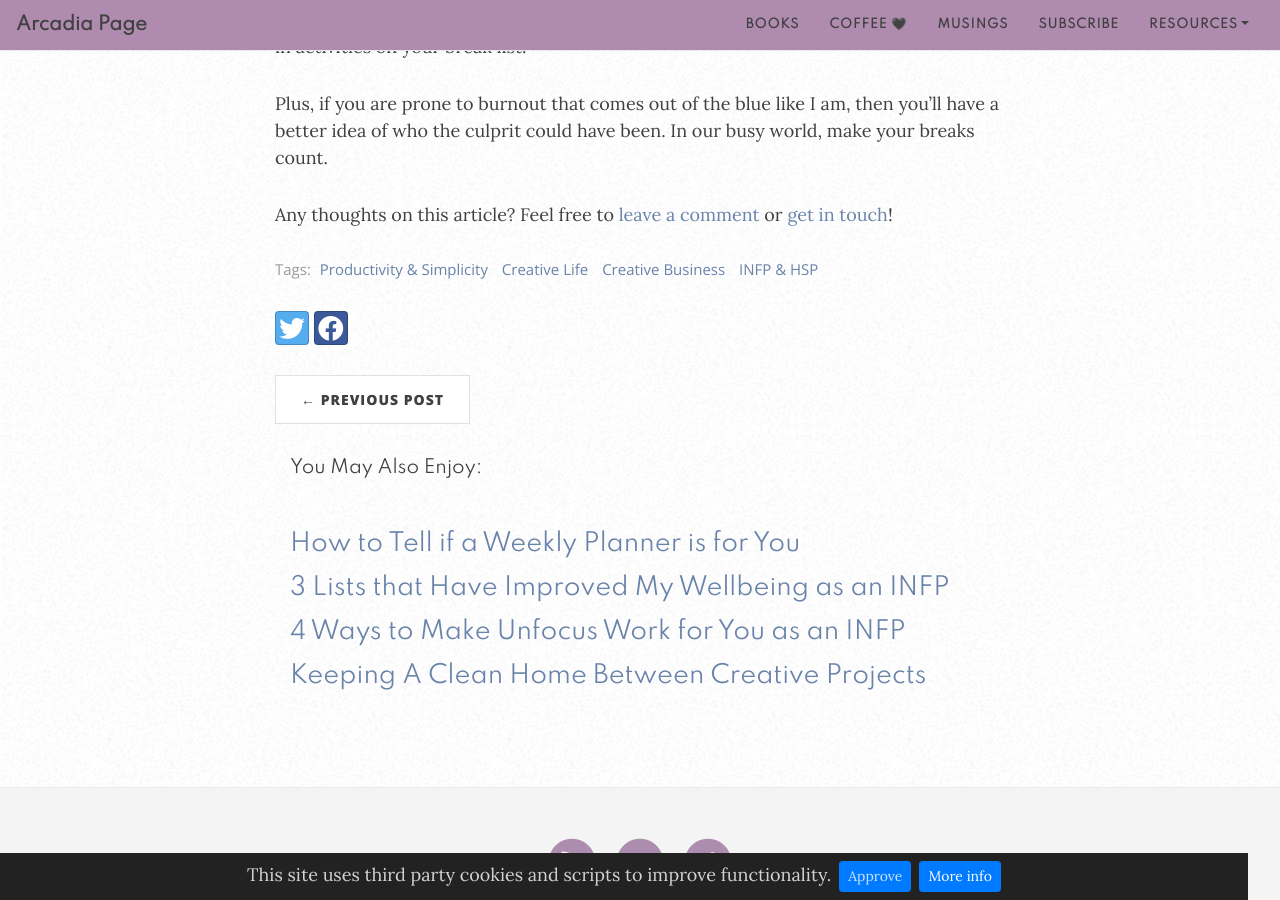
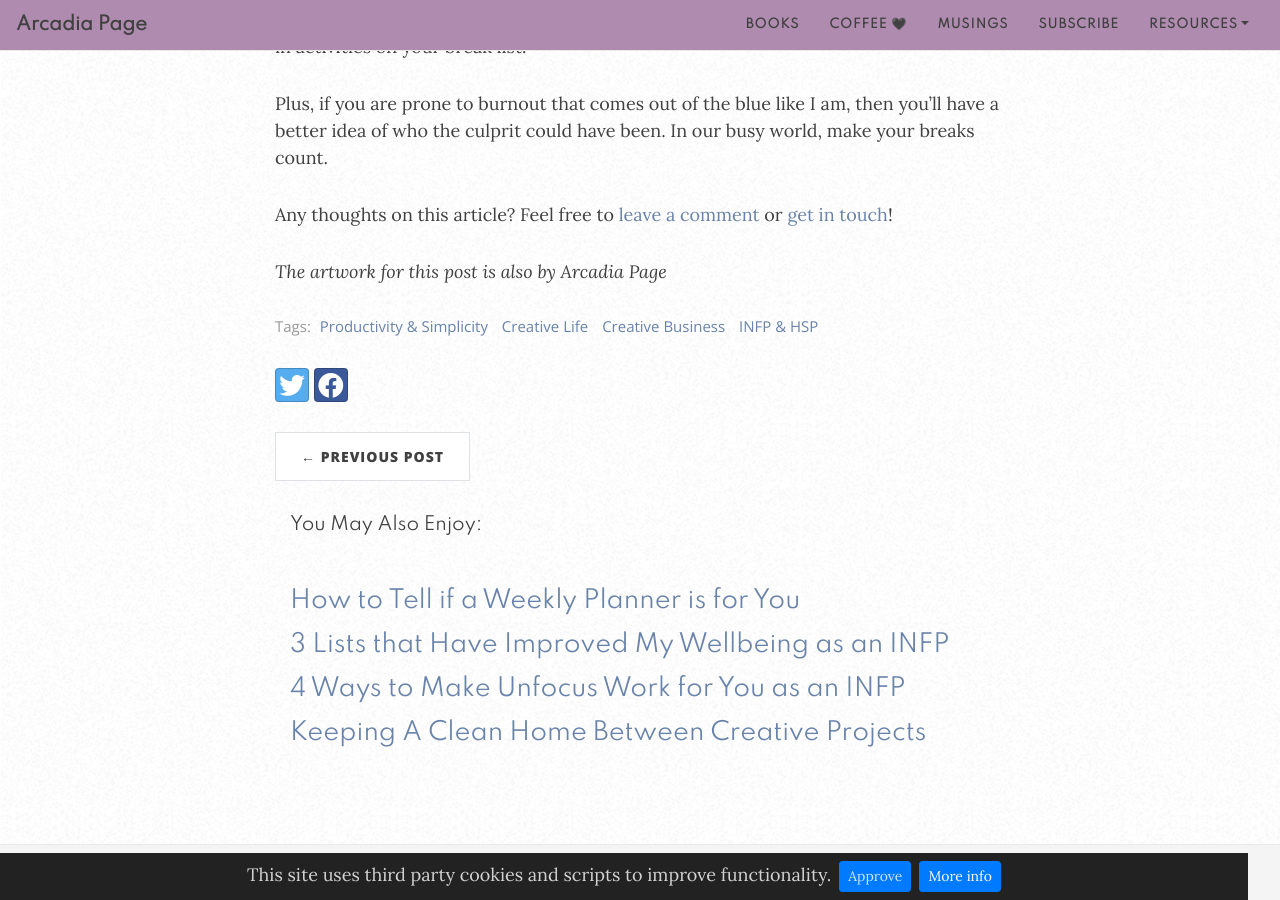
Before and after one commit to arcadiapage/arcadiapage.github.io, a Jekyll site: the page built from _posts/2020-12-29-how-to-use-breaks-to-reduce-infp-stress.md, in a window 1280 px wide and 900 px high, scrolled down 3099 px. Built offline with Jekyll 4.4.1, drawn with Linux system fonts in a browser that asks for light colours; nearby versions of some CDN libraries; comment, search, counter and statistics services are not loaded.

Commit message:
Update from Forestry.io arcadiapage updated _posts/2020-12-29-how-to-use-breaks-to-reduce-infp-stress.md

```diff
--- a/_posts/2020-12-29-how-to-use-breaks-to-reduce-infp-stress.md
+++ b/_posts/2020-12-29-how-to-use-breaks-to-reduce-infp-stress.md
@@ -62,3 +62,7 @@ So what mental and physical activities drain you? What feels like work to you? I
 Plus, if you are prone to burnout that comes out of the blue like I am, then you'll have a better idea of who the culprit could have been. In our busy world, make your breaks count.
 
 Any thoughts on this article? Feel free to [leave a comment](https://www.buymeacoffee.com/arcadiapage/why-breaks-essential-me-infp) or [get in touch](https://arcadiapage.com/talk/)!
+
+_The artwork for this post is also by Arcadia Page_
+
+{: .mx-auto.d-block :}
```
